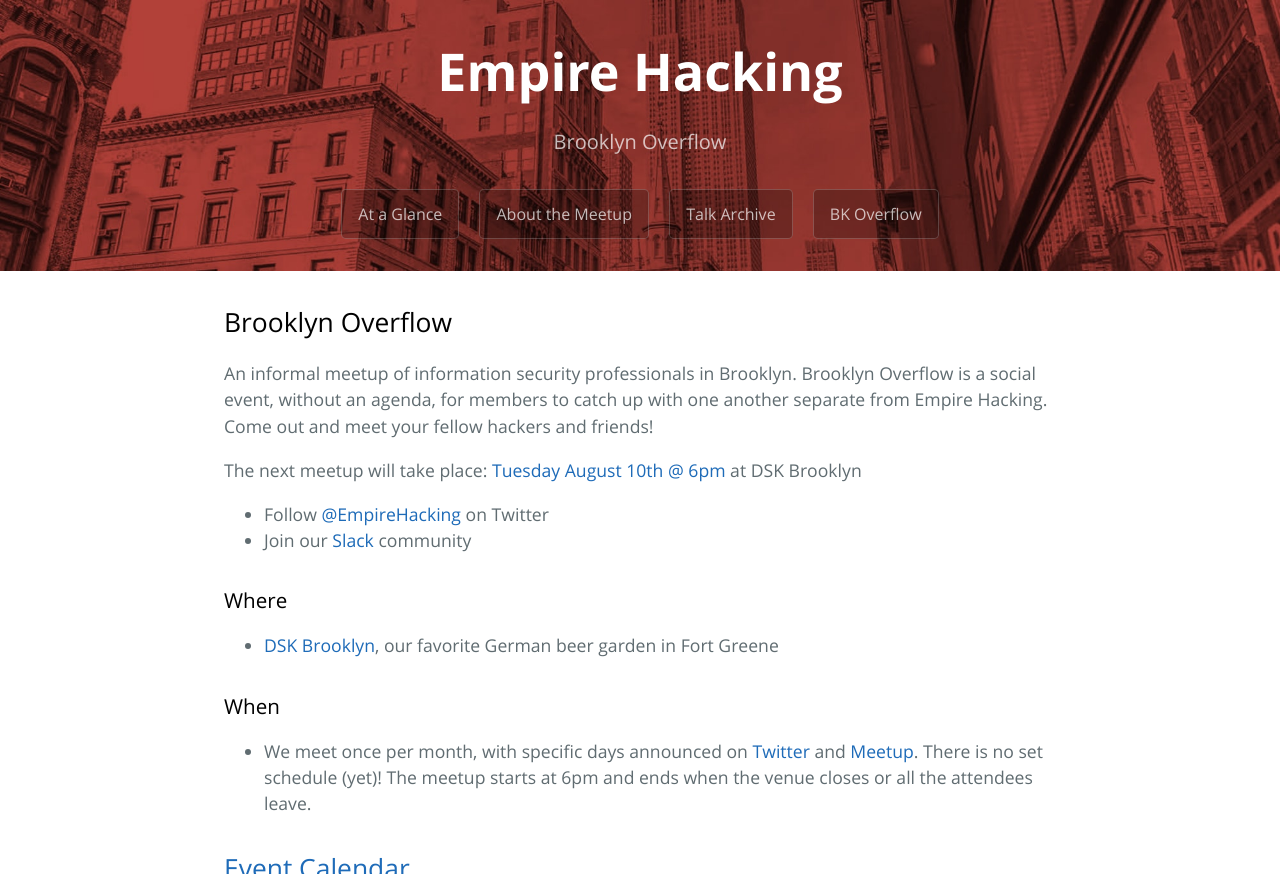
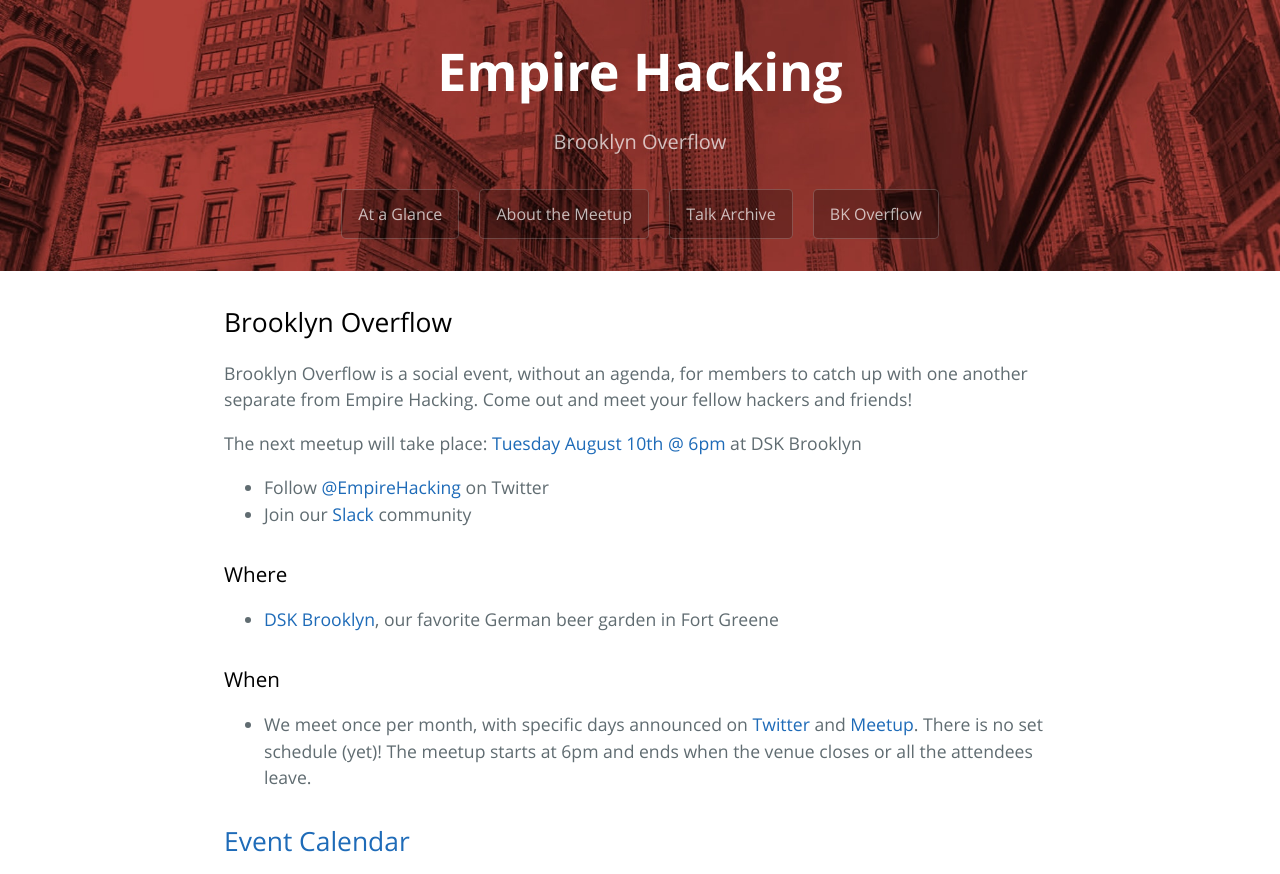
Before and after one commit to trailofbits/empirehacking.nyc, a Jekyll site: the page built from bkoverflow.md, in a window 1280 px wide and 900 px high, cut to the strip 0-874 px from the top of the window. Built offline with Jekyll 4.4.1, drawn with Linux system fonts in a browser that asks for light colours.

Commit message:
Update bkoverflow.md

```diff
--- a/bkoverflow.md
+++ b/bkoverflow.md
@@ -7,7 +7,7 @@ permalink: /bkoverflow/
 
 ## Brooklyn Overflow
 
-An informal meetup of information security professionals in Brooklyn. Brooklyn Overflow is a social event, without an agenda, for members to catch up with one another separate from Empire Hacking. Come out and meet your fellow hackers and friends!
+Brooklyn Overflow is a social event, without an agenda, for members to catch up with one another separate from Empire Hacking. Come out and meet your fellow hackers and friends!
 
 The next meetup will take place: [Tuesday August 10th @ 6pm](https://www.meetup.com/Empire-Hacking/events/279719204/) at DSK Brooklyn
 
```
